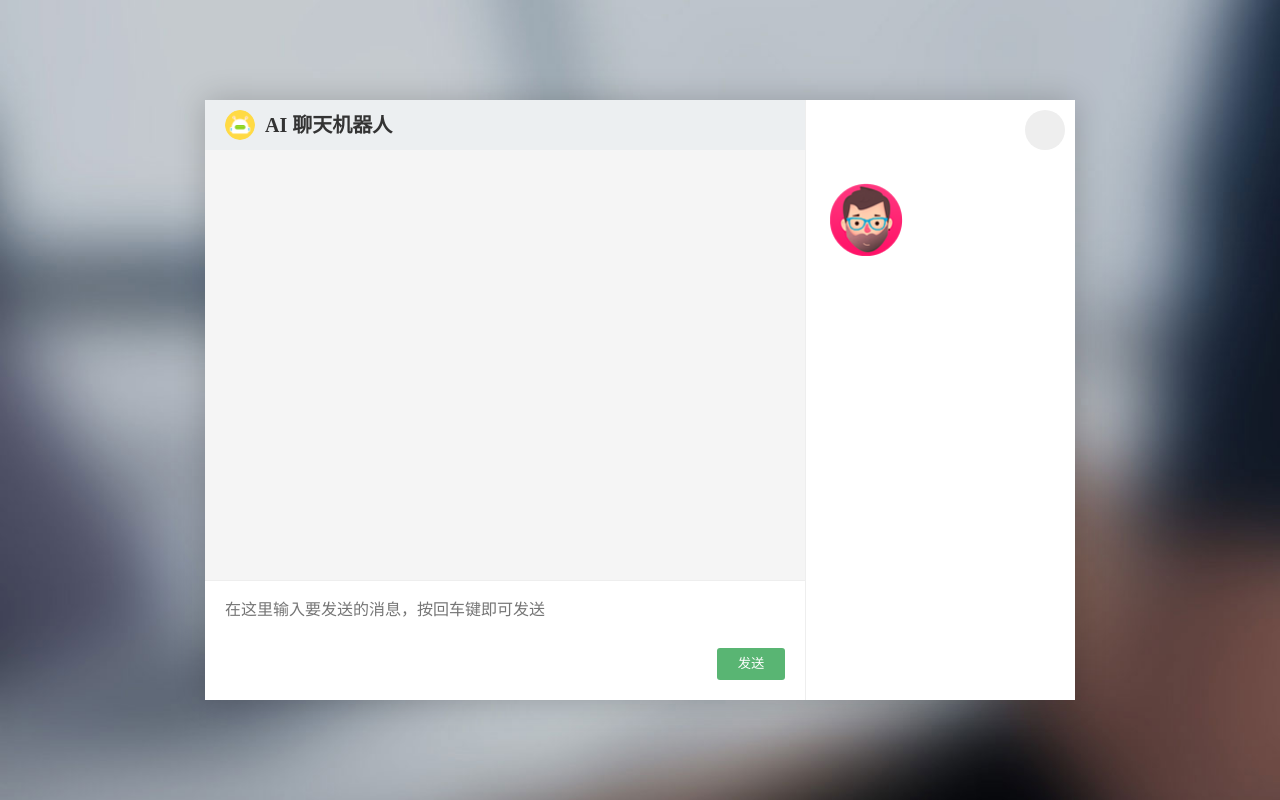
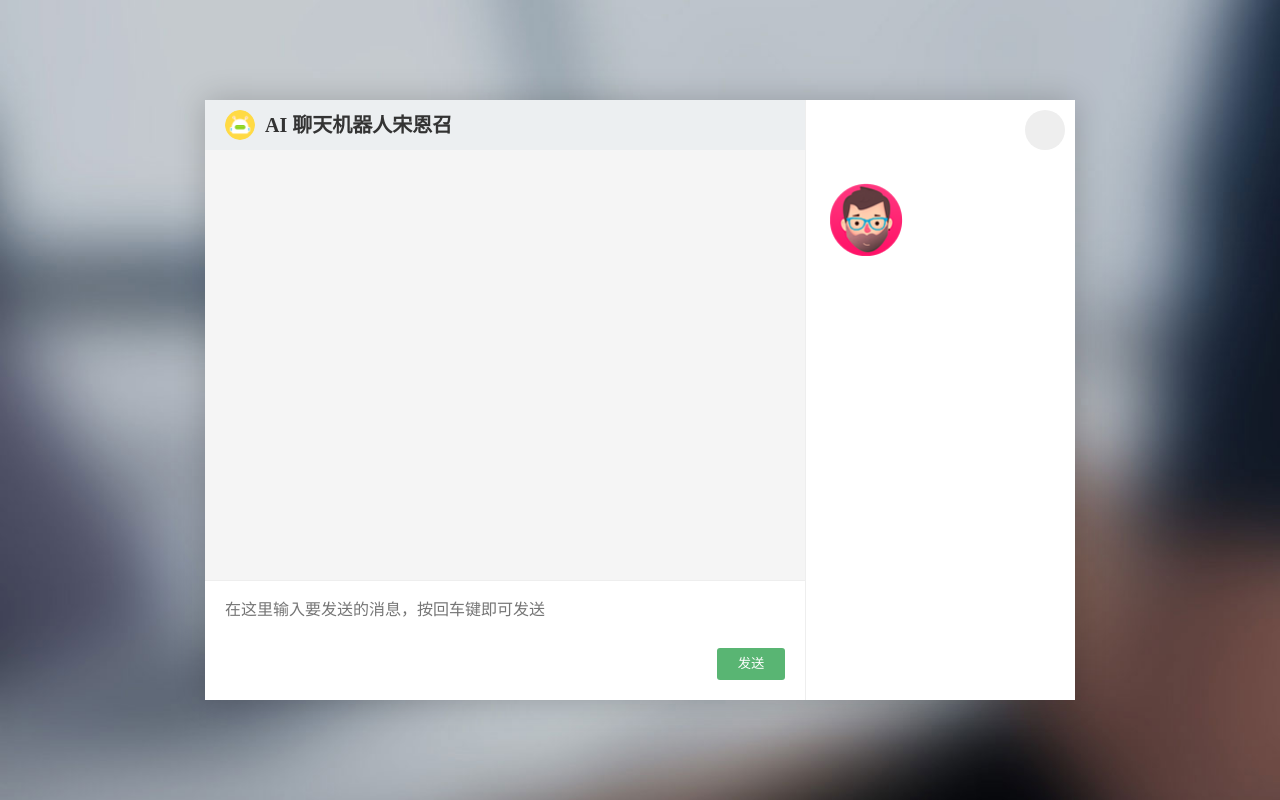
Before and after one commit to shanqing102/talk, a plain HTML site: page index.html in a window 1280 px wide. Drawn offline with Linux system fonts and the light colour scheme; no server answers; some icons are missing; a small style sheet from the web is missing.

Commit message:
修改了ai名字

```diff
--- a/index.html
+++ b/index.html
@@ -14,7 +14,7 @@
       <div class="main">
         <h1 class="main-title">
           <img src="./asset/robot.png" alt="" />
-          AI 聊天机器人
+          AI 聊天机器人宋恩召
         </h1>
         <div class="chat-container"></div>
         <form class="msg-container">
```
